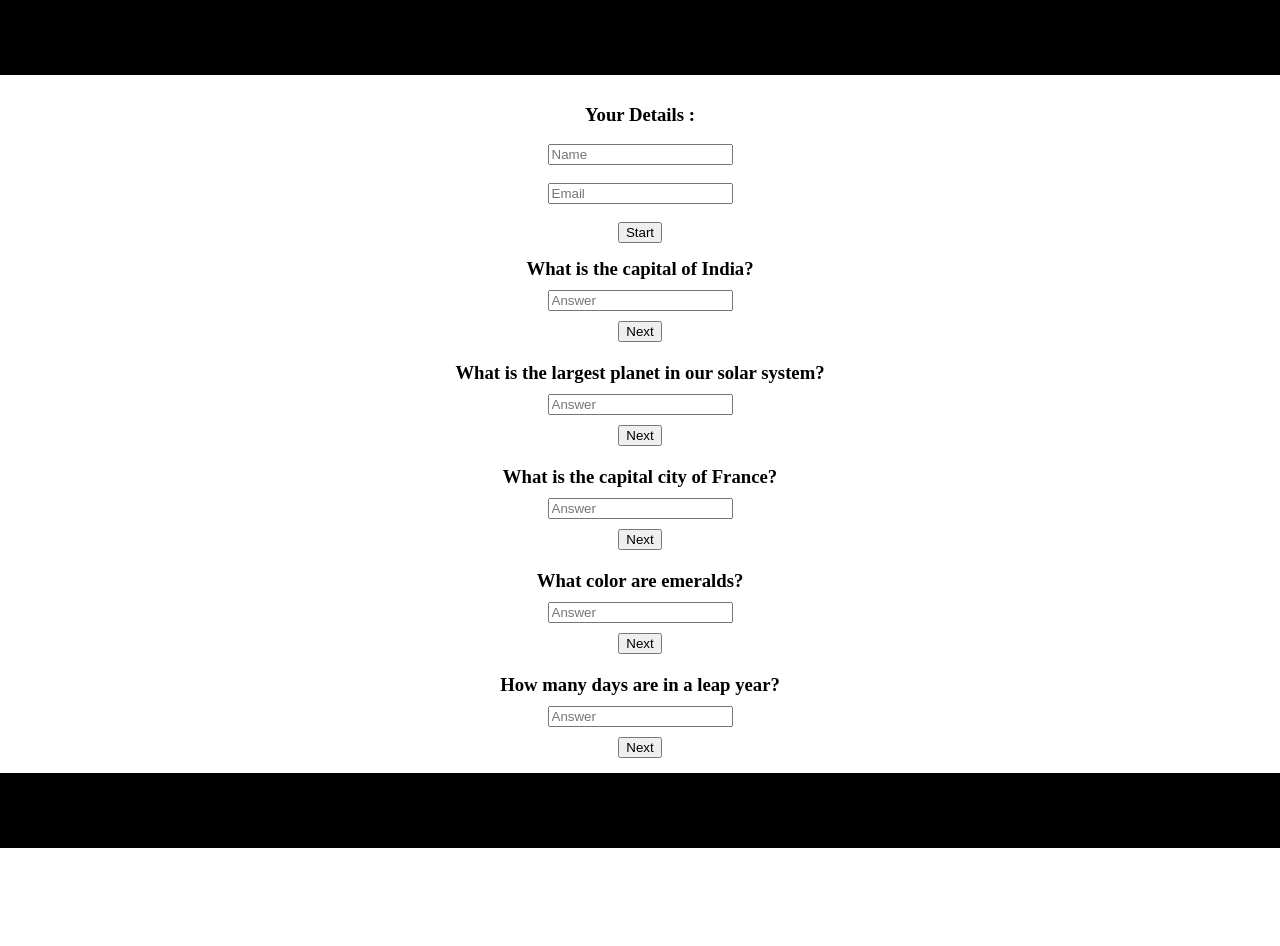
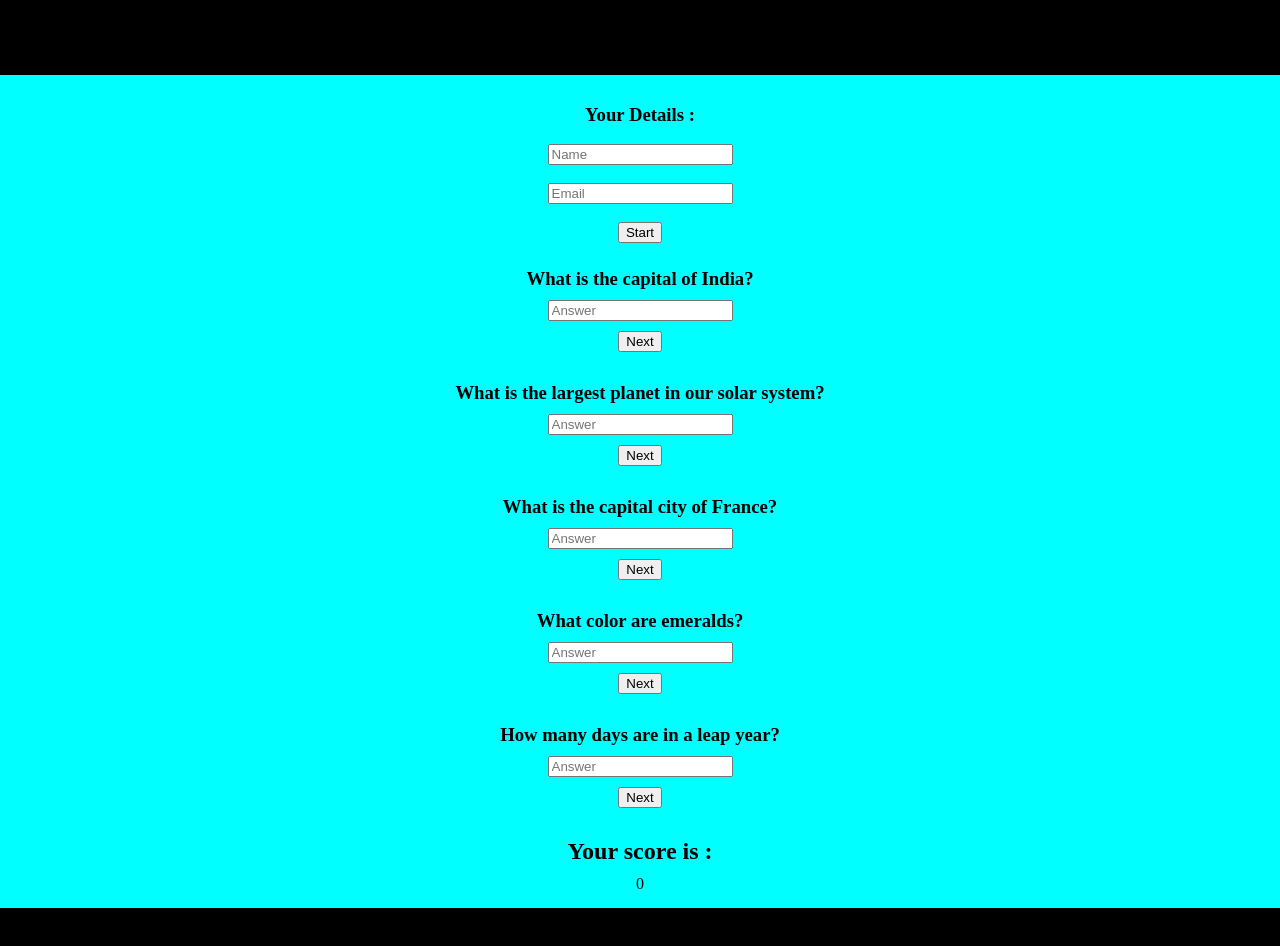
Before and after one commit to Webmav/5question-quiz-react, a React (Vite) app: page / in a window 1280 px wide. Shown: the top 946 px of the page. Before the commit the page ends 848 px from the top, so only its background shows below. Built offline with nearby package versions, Linux system fonts and the light colour scheme.

Commit message:
Used useState in scores and applied background color to cyan to all.

```diff
--- a/src/assets/components/Score.jsx
+++ b/src/assets/components/Score.jsx
@@ -1,18 +1,13 @@
+import { useState } from 'react'
+
 export default function Score() {
+    const [score, setScore] = useState(0)
+
     return(
-        <>
-                <div id="score" className="hidden">
-                    <div id="scoreDiv">
-                        <div className="score">
-                            <h2>Your score is : </h2>
-                        </div>
-                        <b>
-                        <div className="score" id="scoress">
+        <div className="score-wrapper">
+            <h2>Your score is : </h2>
 
-                        </div>
-                        </b>
-                    </div>
-                </div>
-        </>
+            <p>{score}</p>
+        </div>
     )
 }
--- a/src/index.css
+++ b/src/index.css
@@ -184,37 +184,33 @@ div#scoreDiv {
 
 
 
-/* details */
 
-.details-wrapper {
+/*  */
+
+.details-wrapper,
+.first-wrapper,
+.second-wrapper,
+.third-wrapper,
+.fourth-wrapper,
+.fifth-wrapper,
+.score-wrapper {
     display: flex;
     flex-direction: column;
 
-    margin: 10px;
+    padding: 10px;
+    background-color: cyan;
 }
 
 .details-wrapper > * {
     align-self: center;
 }
 
-/* questions */
-
-.first-wrapper,
-.second-wrapper,
-.third-wrapper,
-.fourth-wrapper,
-.fifth-wrapper {
-    display: flex;
-    flex-direction: column;
-
-    margin: 10px;
-}
-
 .first-wrapper > *,
 .second-wrapper > *,
 .third-wrapper > *,
 .fourth-wrapper > *,
-.fifth-wrapper > * {
+.fifth-wrapper > *,
+.score-wrapper > * {
     align-self: center;
 
     margin-block: 5px;
```
